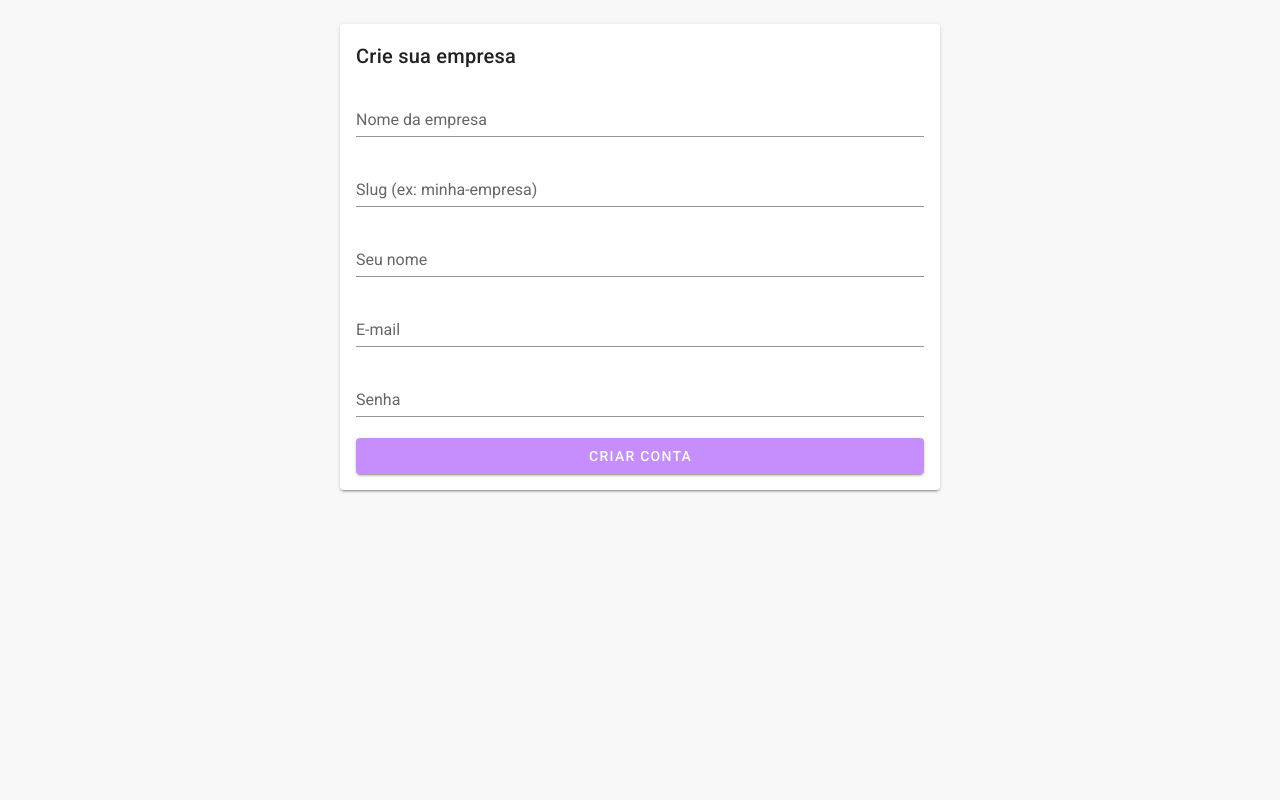
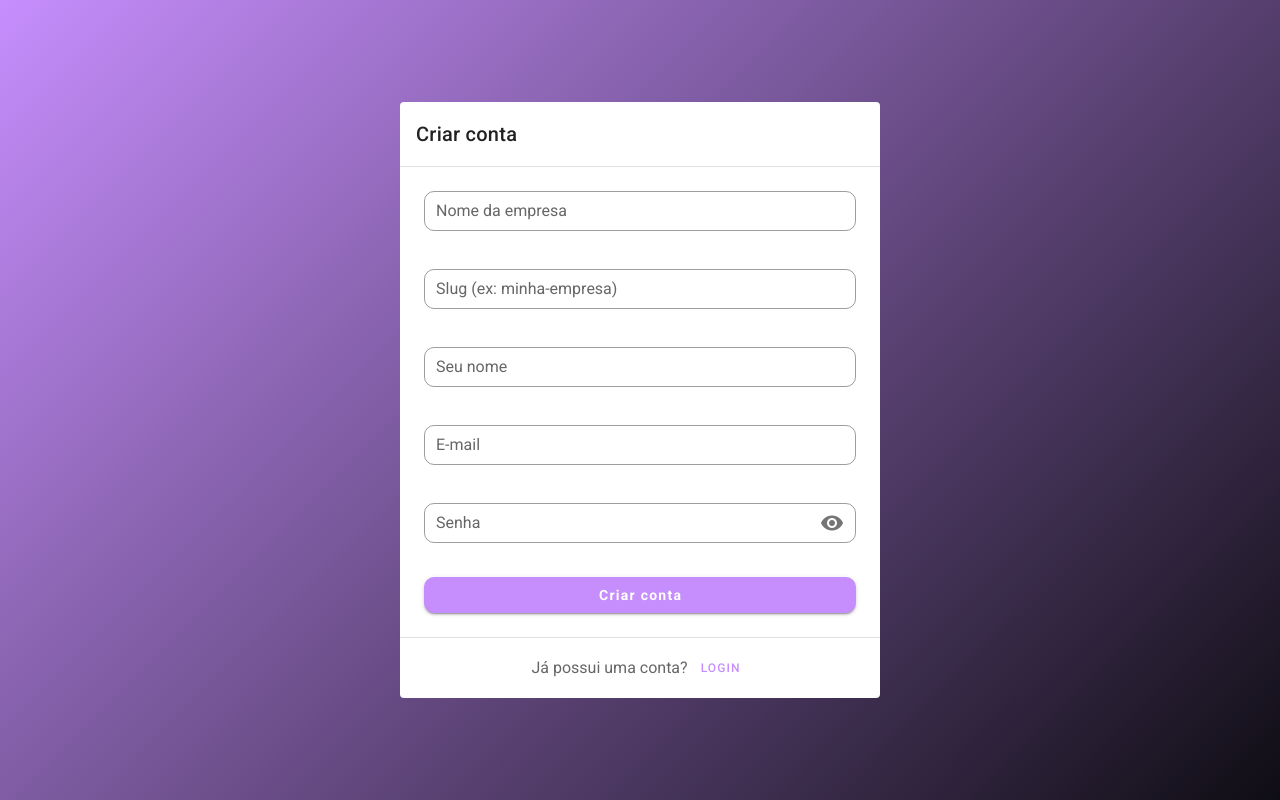
Before and after one commit to VictorCastroBR/frontend-tasks-vue2, a Vue app: page /register in a window 1280 px wide. Built offline with nearby package versions, Linux system fonts and the light colour scheme; no server answers.

Commit message:
🎨style: aplicando estilos a tela de login e register

```diff
--- a/src/styles/app.scss
+++ b/src/styles/app.scss
@@ -1,3 +1,9 @@
+html, body, #app, .v-application {
+  height: 100%;
+  margin: 0;
+  background: transparent !important;
+}
+
 .v-text-field.v-text-field--outlined .v-input__control .v-input__slot,
 .v-text-field.v-text-field--outlined .v-input__control .v-input__slot fieldset {
   border-radius: 10px !important
--- a/src/views/LoginView.vue
+++ b/src/views/LoginView.vue
@@ -1,22 +1,59 @@
 <template>
-  <v-row justify="center">
-    <v-col cols="12" sm="8" md="4">
-      <v-card>
-        <v-card-title>Login</v-card-title>
-        <v-card-text>
+  <div class="auth-root" :style="gradientStyle">
+    <div class="auth-inner">
+      <v-card class="auth-card" flat>
+        <v-card-title class="py-4">
+          <div class="text-h6 font-weight-medium">Acessar conta</div>
+        </v-card-title>
+
+        <v-divider />
+
+        <v-card-text class="py-6 px-6">
           <v-form @submit.prevent="handleLogin" ref="form">
-            <v-text-field v-model="email" label="E-mail" type="email" required />
-            <v-text-field v-model="password" label="Senha" type="password" required />
-            <v-alert type="error" dense v-if="error">{{ error }}</v-alert>
-            <v-btn :loading="loading" type="submit" color="primary" block>Entrar</v-btn>
+            <v-text-field
+              v-model="email"
+              label="E-mail"
+              type="email"
+              outlined
+              dense
+              clearable
+              autocomplete="email"
+              class="mb-3"
+              required
+            />
+            <v-text-field
+              v-model="password"
+              label="Senha"
+              type="password"
+              outlined
+              dense
+              clearable
+              autocomplete="current-password"
+              class="mb-2"
+              required
+            />
+
+            <v-alert type="error" dense v-if="error" class="mb-4">
+              {{ error }}
+            </v-alert>
+
+            <v-btn :loading="loading" type="submit" color="primary" block class="btn-lg">
+              Entrar
+            </v-btn>
           </v-form>
         </v-card-text>
-        <v-card-actions>
-          Não possui uma conta? <v-btn text :to="{ name: 'register' }">Registrar</v-btn>
+
+        <v-divider />
+
+        <v-card-actions class="px-6 py-4 d-flex justify-center">
+          <span class="text--secondary mr-1">Não possui uma conta?</span>
+          <v-btn text small color="primary" :to="{ name: 'register' }">
+            Registrar
+          </v-btn>
         </v-card-actions>
       </v-card>
-    </v-col>
-  </v-row>
+    </div>
+  </div>
 </template>
 
 <script>
@@ -24,12 +61,39 @@ import api from '@/services/api'
 import auth from '@/store/auth'
 
 export default {
-  data: () => ({ email: '', password: '', loading: false, error: '' }),
+  data: () => ({
+    email: '',
+    password: '',
+    loading: false,
+    error: '',
+    primaryColor: '#7C4DFF'
+  }),
+  computed: {
+    gradientStyle () {
+      return {
+         background: `linear-gradient(135deg, ${this.primaryColor} 0%, #0f0d14 100%)`
+      }
+    }
+  },
+  mounted () {
+    try {
+      const theme = this.$vuetify.theme.dark
+        ? this.$vuetify.theme.themes.dark
+        : this.$vuetify.theme.themes.light
+      if (theme?.primary) this.primaryColor = theme.primary
+    } catch (_) {
+      console.error(_)
+    }
+  },
   methods: {
-    async handleLogin() {
-      this.loading = true; this.error = ''
+    async handleLogin () {
+      this.loading = true
+      this.error = ''
       try {
-        const { data } = await api.post('/auth/login', { email: this.email, password: this.password })
+        const { data } = await api.post('/auth/login', {
+          email: this.email,
+          password: this.password
+        })
         auth.actions.loginSuccess({ token: data.token, user: data.user })
         this.$router.push('/tasks')
       } catch (e) {
@@ -41,3 +105,54 @@ export default {
   }
 }
 </script>
+
+<style scoped>
+.auth-root {
+  position: fixed;
+  inset: 0;
+  width: 100%;
+  height: 100%;
+}
+
+.auth-inner {
+  min-height: 100%;
+  display: grid;
+  place-items: center;
+  padding: 24px;
+}
+
+.auth-card {
+  background: #FFFFFF !important;
+  border-radius: 16px;
+  box-shadow: none !important;
+  max-width: 480px;
+  width: 100%;
+}
+
+.btn-lg {
+  height: 44px;
+  border-radius: 10px;
+  text-transform: none;
+  font-weight: 600;
+}
+
+.v-text-field >>> .v-input__control {
+  min-height: 40px;
+}
+
+:deep(.container) {
+  max-width: none !important;
+  width: 100% !important;
+  padding: 0 !important;
+  margin: 0 !important;
+  box-sizing: border-box;
+}
+</style>
+
+<style>
+html, body, #app, .v-application {
+  height: 100%;
+  margin: 0;
+  background: transparent !important;
+}
+</style>
--- a/src/views/RegisterView.vue
+++ b/src/views/RegisterView.vue
@@ -1,44 +1,195 @@
 <template>
-  <v-card max-width="600" class="mx-auto">
-    <v-card-title>Crie sua empresa</v-card-title>
-    <v-card-text>
-      <v-form @submit.prevent="submit">
-        <v-text-field v-model="form.company_name" label="Nome da empresa" required />
-        <v-text-field v-model="form.company_slug" label="Slug (ex: minha-empresa)" required />
-        <v-text-field v-model="form.name" label="Seu nome" required />
-        <v-text-field v-model="form.email" label="E-mail" type="email" required />
-        <v-text-field v-model="form.password" label="Senha" type="password" required />
-        <v-alert type="error" dense v-if="err">{{ err }}</v-alert>
-        <v-btn type="submit" color="primary" :loading="loading" block>Criar conta</v-btn>
+  <div class="auth-root" :style="gradientStyle">
+    <div class="auth-inner">
+      <v-card class="auth-card" flat>
+        <v-card-title class="py-4">
+          <div class="text-h6 font-weight-medium">Criar conta</div>
+        </v-card-title>
+
+        <v-divider />
+
+        <v-card-text class="py-6 px-6">
+          <v-form @submit.prevent="submit" ref="form">
+            <v-text-field
+              v-model="form.company_name"
+              label="Nome da empresa"
+              outlined dense clearable required
+              class="mb-3"
+            />
+
+            <v-text-field
+              v-model="form.company_slug"
+              label="Slug (ex: minha-empresa)"
+              :persistent-hint="true"
+              outlined dense clearable required
+              class="mb-3"
+            />
+
+            <v-text-field
+              v-model="form.name"
+              label="Seu nome"
+              outlined dense clearable required
+              class="mb-3"
+            />
+
+            <v-text-field
+              v-model="form.email"
+              label="E-mail"
+              type="email"
+              autocomplete="email"
+              outlined dense clearable required
+              class="mb-3"
+            />
+
+            <v-text-field
+              :type="showPass ? 'text' : 'password'"
+              v-model="form.password"
+              label="Senha"
+              autocomplete="new-password"
+              outlined dense clearable required
+              class="mb-2"
+              :append-icon="showPass ? 'mdi-eye-off' : 'mdi-eye'"
+              @click:append="showPass = !showPass"
+            />
+
+            <v-alert type="error" dense v-if="err" class="mb-4">
+              {{ err }}
+            </v-alert>
+
+            <v-btn
+              type="submit"
+              color="primary"
+              :loading="loading"
+              block
+              class="btn-lg"
+            >
+              Criar conta
+            </v-btn>
           </v-form>
         </v-card-text>
+
+        <v-divider />
+
+        <v-card-actions class="px-6 py-4 d-flex justify-center">
+          <span class="text--secondary mr-1">Já possui uma conta?</span>
+          <v-btn text small color="primary" :to="{ name: 'login' }">
+            Login
+          </v-btn>
+        </v-card-actions>
       </v-card>
+    </div>
+  </div>
 </template>
+
 <script>
-import api from '@/services/api'; import auth from '@/store/auth'
+import api from '@/services/api'
+import auth from '@/store/auth'
+
 export default {
-    data:()=>({
-        form:{
-            company_name:'',
-            company_slug:'',
-            name:'',
-            email:'',
-            password:''
+  data: () => ({
+    form: {
+      company_name: '',
+      company_slug: '',
+      name: '',
+      email: '',
+      password: ''
     },
-        loading:false,
-        err:''
+    loading: false,
+    err: '',
+    showPass: false,
+    primaryColor: '#7C4DFF'
   }),
-    methods:{
-        async submit() {
-            this.loading=true; this.err=''
-            try{
+  computed: {
+    gradientStyle () {
+      return {
+        background: `linear-gradient(135deg, ${this.primaryColor} 0%, #0f0d14 100%)`
+      }
+    }
+  },
+  watch: {
+    'form.company_name'(val) {
+      if (!val) return (this.form.company_slug = '')
+      this.form.company_slug = val
+        .toLowerCase()
+        .normalize('NFD').replace(/[\u0300-\u036f]/g, '')
+        .replace(/[^a-z0-9]+/g, '-')
+        .replace(/(^-|-$)/g, '')
+        .slice(0, 60)
+    }
+  },
+  mounted () {
+    try {
+      const theme = this.$vuetify.theme.dark
+        ? this.$vuetify.theme.themes.dark
+        : this.$vuetify.theme.themes.light
+      if (theme?.primary) this.primaryColor = theme.primary
+    } catch (_) {
+      console.error(_)
+    }
+  },
+  methods: {
+    async submit () {
+      this.loading = true; this.err = ''
+      try {
         const { data } = await api.post('/auth/register', this.form)
-                auth.actions.loginSuccess({ token:data.token, user:data.user })
+        auth.actions.loginSuccess({ token: data.token, user: data.user })
         this.$router.push('/')
-            }catch(e) {
-                this.err=e?.response?.data?.message||'Erro ao registrar'
-            } finally{ this.loading=false }
+      } catch (e) {
+        this.err = e?.response?.data?.message || 'Erro ao registrar'
+      } finally {
+        this.loading = false
+      }
     }
   }
 }
 </script>
+
+<style scoped>
+.auth-root {
+  position: fixed;
+  inset: 0;
+  width: 100%;
+  height: 100%;
+}
+
+.auth-inner {
+  min-height: 100%;
+  display: grid;
+  place-items: center;
+  padding: 24px;
+}
+
+.auth-card {
+  background: #FFFFFF !important;
+  border-radius: 16px;
+  box-shadow: none !important;
+  max-width: 480px;
+  width: 100%;
+
+}
+
+.btn-lg {
+  height: 44px;
+  border-radius: 10px;
+  text-transform: none;
+  font-weight: 600;
+}
+
+.v-text-field >>> .v-input__control { min-height: 40px; }
+
+:deep(.container) {
+  max-width: none !important;
+  width: 100% !important;
+  padding: 0 !important;
+  margin: 0 !important;
+  box-sizing: border-box;
+}
+</style>
+
+<style>
+html, body, #app, .v-application {
+  height: 100%;
+  margin: 0;
+  background: transparent !important;
+}
+</style>
```
Also changed, not shown: src/components/App/AppHeader.vue (+42 -20 lines). Lines whose indentation alone changed are shown as unchanged.
